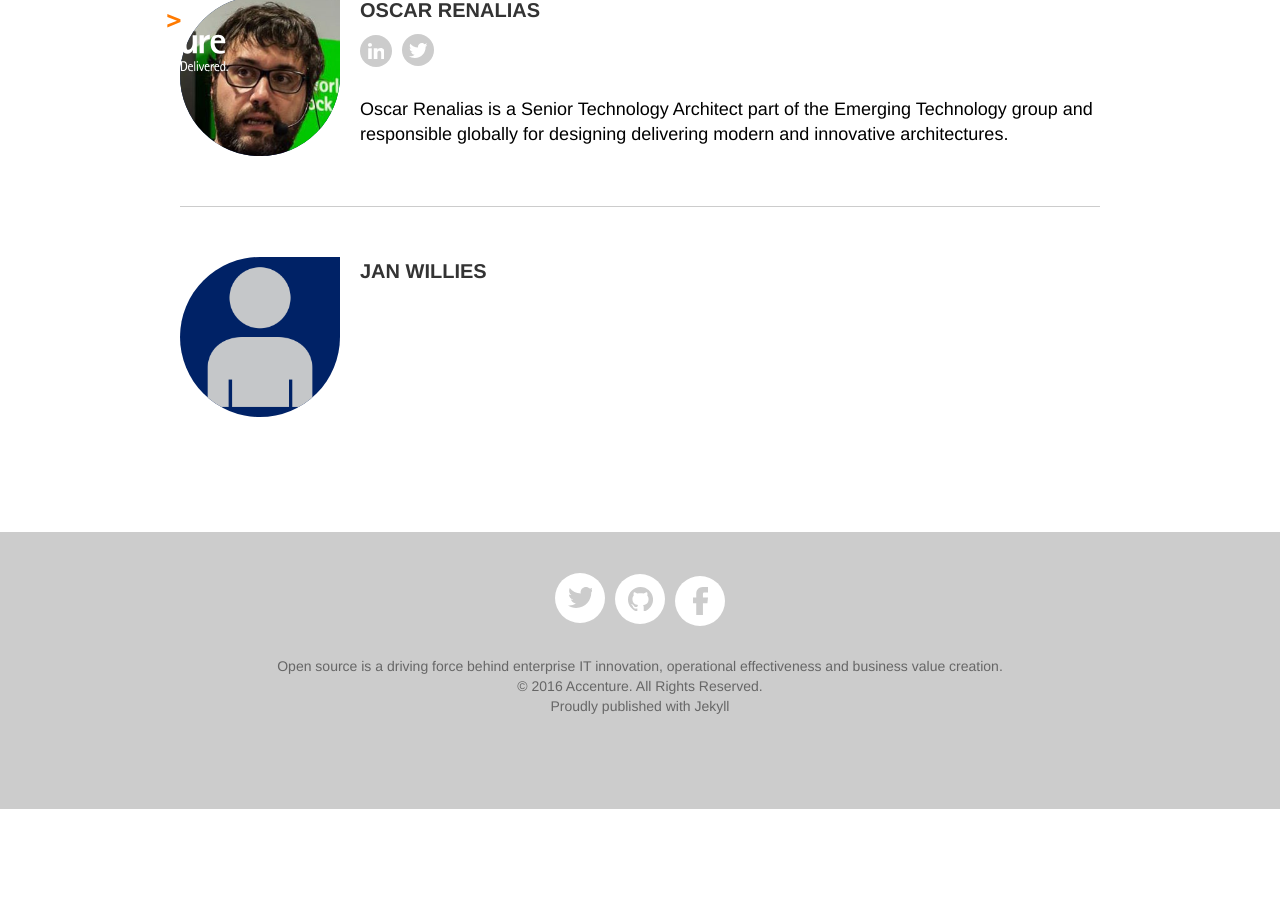
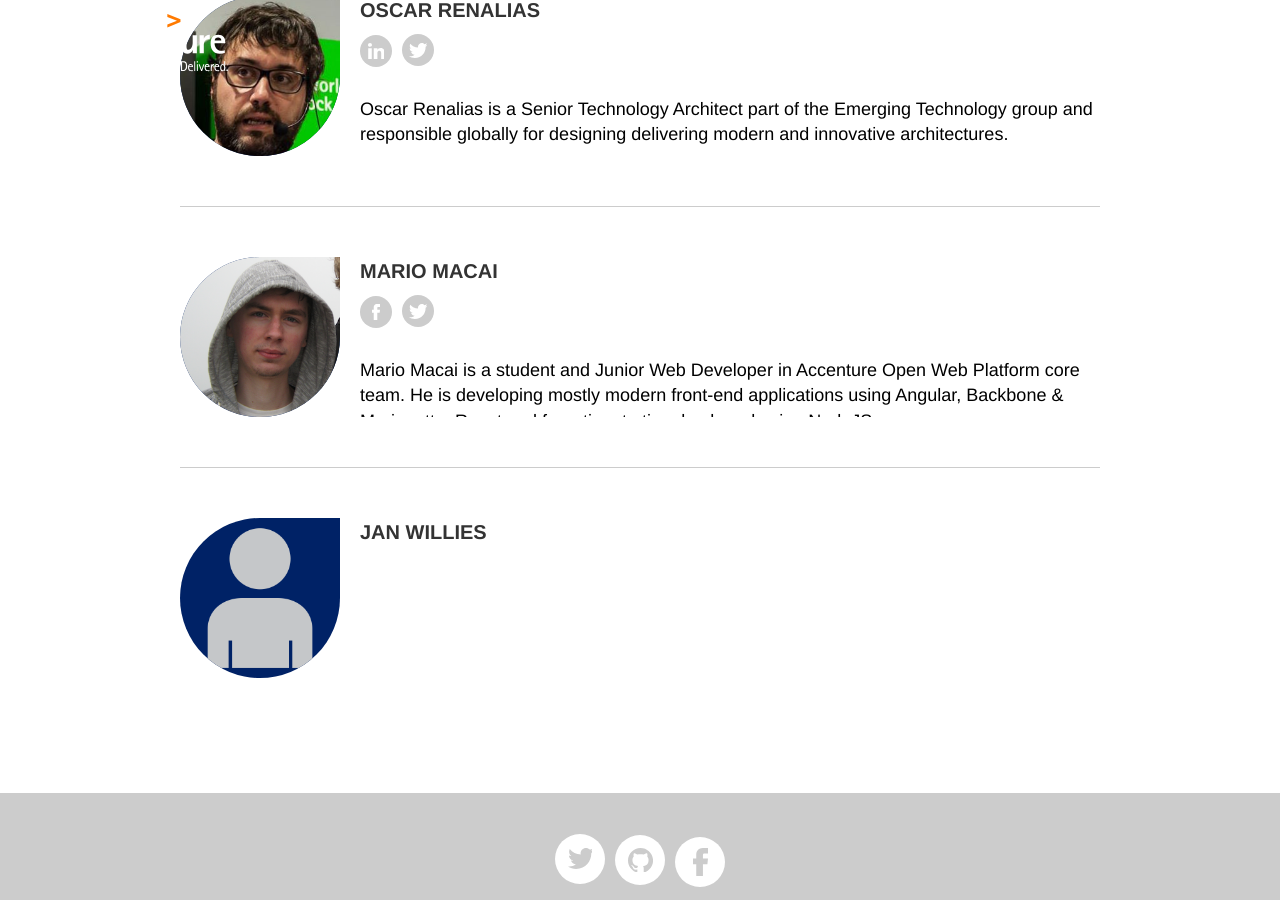
Before and after one commit to Accenture/accenture.github.io, a Jekyll site: the page built from blog/contributors.md, in a window 1280 px wide and 900 px high, scrolled down 1771 px. Built offline with Jekyll 4.4.1, drawn with Linux system fonts in a browser that asks for light colours; some web fonts are replaced; before the commit the page ends 2580 px from its top, so only the background shows below that.

Commit message:
added new contributor mario macai

```diff
--- a/blog/_data/authors.yml
+++ b/blog/_data/authors.yml
@@ -57,6 +57,17 @@
   twitter: https://twitter.com/oscarrenalias
   linkedin: https://linkedin.com/oscarrenalias
 
+- slug: mario_macai
+  name: Mario Macai
+  bio: >
+    Mario Macai is a student and Junior Web Developer in Accenture Open Web Platform core team.
+    He is developing mostly modern front-end applications using Angular, Backbone & Marionette, React and
+    from time to time back-end using NodeJS.
+  gravatar:
+  photo: /img/author/mario-macai.png
+  twitter: https://twitter.com/m_macai
+  facebook: https://www.facebook.com/mario.macai
+
 - slug: jan_willies
   name: Jan Willies
   bio:
```
Also changed, not shown: blog/img/author/mario-macai.png (added).
